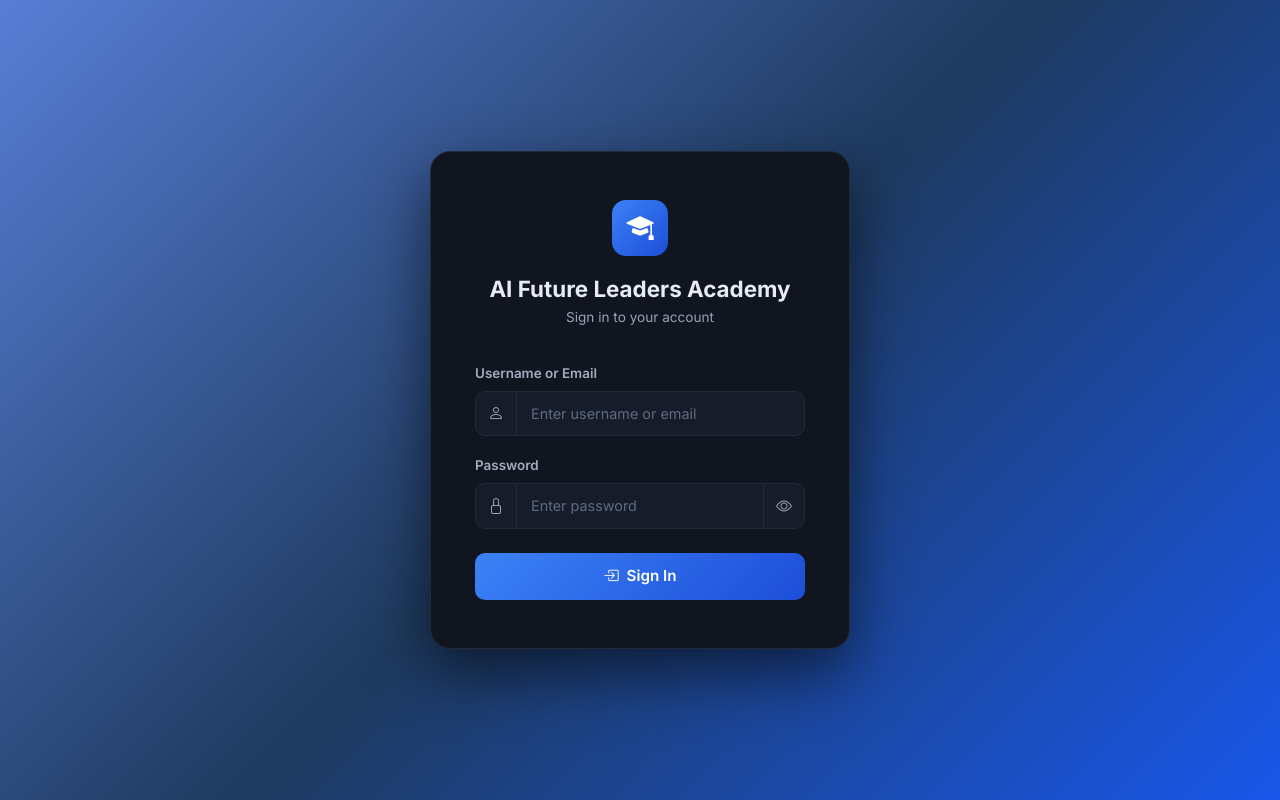
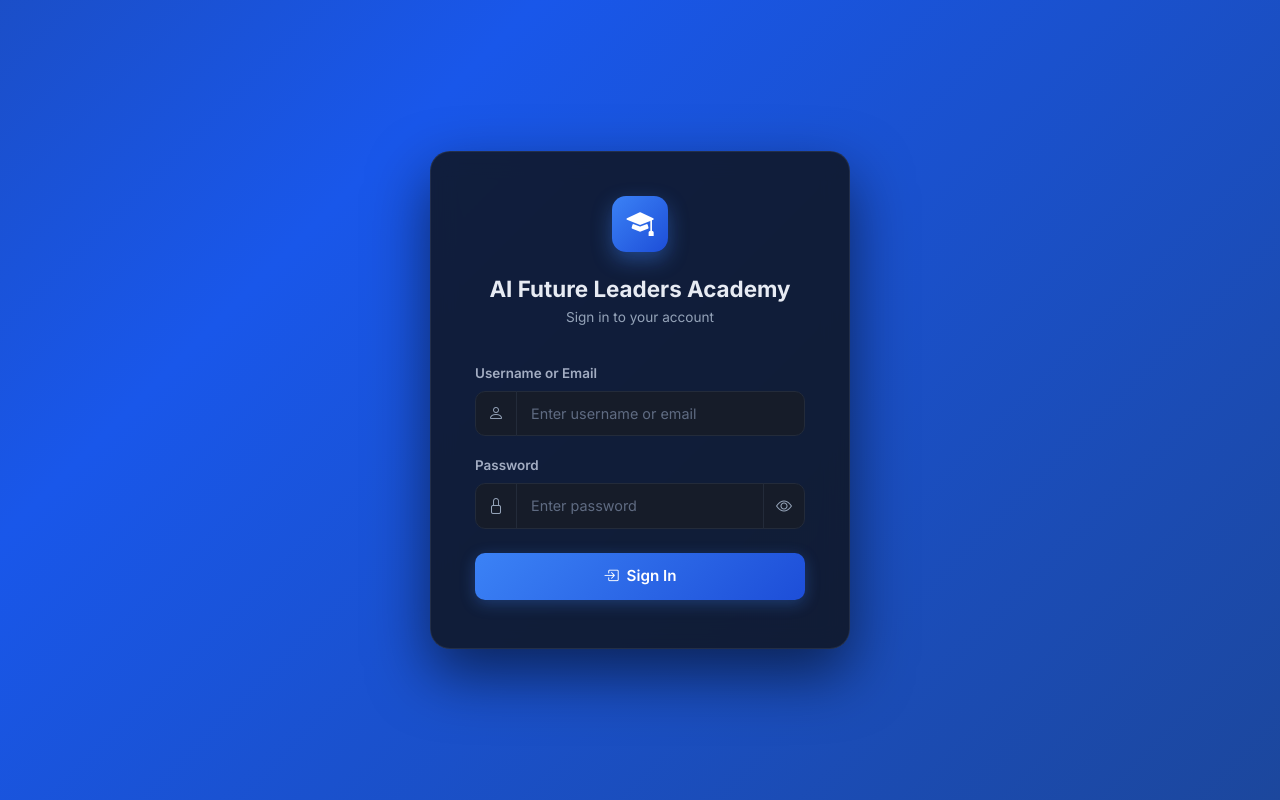
Before and after one commit to jawad50633-tech/rbms, a PHP site: page /login.php in a window 1280 px wide. Run offline with PHP 8.4, Linux system fonts and the light colour scheme.

Commit message:
HEHEHEH e she chya?

```diff
--- a/login.php
+++ b/login.php
@@ -106,22 +106,43 @@ $csrfToken = csrfToken();
   <style>
     body {
       min-height: 100vh;
-      background: linear-gradient(135deg, #587ed6 0%, #1e3a5f 50%, #1957ea 100%);
+      background: linear-gradient(-45deg, #1e3a5f, #1957ea, #232b3a, #587ed6);
+      background-size: 400% 400%;
+      animation: gradientBG 15s ease infinite;
       display: flex;
       align-items: center;
       justify-content: center;
       font-family: 'Inter', sans-serif;
       padding: 20px;
+      overflow-x: hidden;
+    }
+
+    @keyframes gradientBG {
+      0% { background-position: 0% 50%; }
+      50% { background-position: 100% 50%; }
+      100% { background-position: 0% 50%; }
     }
 
     .login-card {
-      background: #10151f;
-      border: 1px solid #232b3a;
+      background: rgba(16, 21, 31, 0.85);
+      backdrop-filter: blur(12px);
+      -webkit-backdrop-filter: blur(12px);
+      border: 1px solid rgba(255, 255, 255, 0.08);
       border-radius: 20px;
       padding: 48px 44px;
       width: 100%;
       max-width: 420px;
       box-shadow: 0 25px 60px rgba(0,0,0,.55);
+      animation: fadeInUp 0.8s cubic-bezier(0.16, 1, 0.3, 1) forwards;
+      opacity: 0;
+      transform: translateY(20px);
+    }
+
+    @keyframes fadeInUp {
+      to {
+        opacity: 1;
+        transform: translateY(0);
+      }
     }
 
     .login-logo {
@@ -135,6 +156,13 @@ $csrfToken = csrfToken();
       font-size: 1.7rem;
       color: #fff;
       margin: 0 auto 20px;
+      box-shadow: 0 8px 20px rgba(59, 130, 246, 0.4);
+      animation: bounceLogo 2s ease-in-out infinite;
+    }
+
+    @keyframes bounceLogo {
+      0%, 100% { transform: translateY(0); }
+      50% { transform: translateY(-6px); }
     }
 
     .login-title {
@@ -165,16 +193,17 @@ $csrfToken = csrfToken();
       background: #161c29;
       color: #e7ebf3;
       font-size: .9rem;
-      transition: border-color .2s, box-shadow .2s;
+      transition: all 0.3s ease;
     }
 
     .form-control::placeholder { color: #5f6b82; }
 
     .form-control:focus {
       border-color: #3b82f6;
-      box-shadow: 0 0 0 3px rgba(59,130,246,.18);
+      box-shadow: 0 0 0 4px rgba(59,130,246,.2);
       background: #161c29;
       color: #e7ebf3;
+      transform: scale(1.01);
     }
 
     .input-group-text {
@@ -195,33 +224,30 @@ $csrfToken = csrfToken();
       color: #fff;
       font-weight: 600;
       font-size: .95rem;
-      transition: opacity .2s, transform .2s;
+      transition: all 0.3s ease;
       margin-top: 8px;
+      box-shadow: 0 4px 15px rgba(59, 130, 246, 0.3);
     }
 
     .btn-login:hover {
-      opacity: .92;
-      transform: translateY(-1px);
+      opacity: .95;
+      transform: translateY(-2px);
+      box-shadow: 0 6px 20px rgba(59, 130, 246, 0.5);
       color: #fff;
     }
 
-    .demo-creds {
-      background: rgba(56,189,248,.08);
-      border: 1px solid rgba(56,189,248,.25);
-      border-radius: 10px;
-      padding: 12px 16px;
-      margin-top: 24px;
-      font-size: .78rem;
-      color: #7dd3fc;
+    .btn-login:active {
+      transform: translateY(0);
     }
 
-    .demo-creds strong { display: block; margin-bottom: 6px; color: #38bdf8; }
-    .demo-creds code {
-      background: rgba(56,189,248,.15);
-      color: #bae6fd;
-      padding: 1px 5px;
-      border-radius: 4px;
-      font-size: .76rem;
+    .alert {
+      animation: shake 0.5s ease-in-out both;
+    }
+
+    @keyframes shake {
+      0%, 100% { transform: translateX(0); }
+      20%, 60% { transform: translateX(-5px); }
+      40%, 80% { transform: translateX(5px); }
     }
   </style>
 </head>
@@ -282,8 +308,7 @@ $csrfToken = csrfToken();
       <i class="bi bi-box-arrow-in-right me-2"></i>Sign In
     </button>
   </form>
-
-
+</div>
 
 <script src="https://cdn.jsdelivr.net/npm/bootstrap@5.3.3/dist/js/bootstrap.bundle.min.js"></script>
 <script>
```
